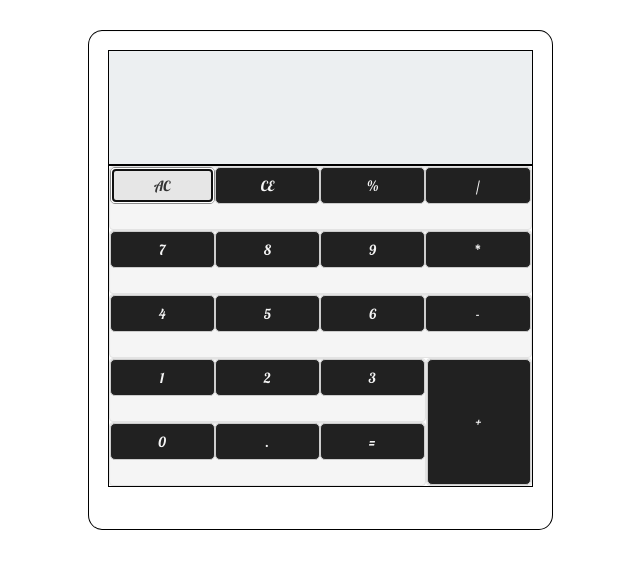
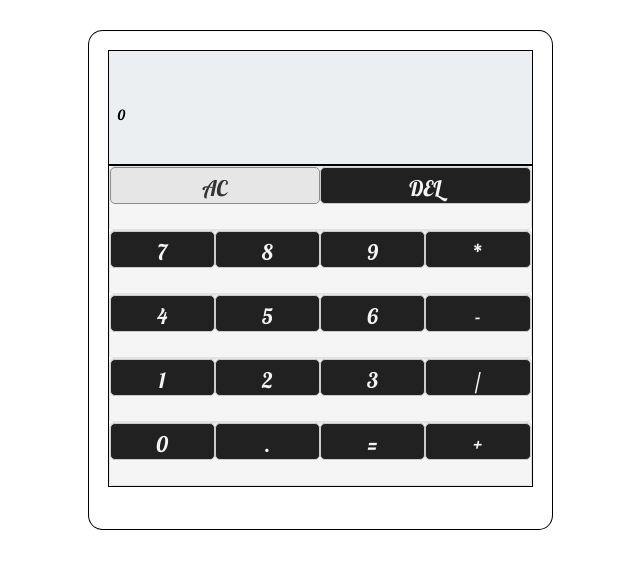
Before and after one commit to nibukdk/Javascript-Calculator, a website: page app.html in a window 1280 px wide. Both pictures are taken after a click on the button "AC". Shown: the whole page, without its empty margins (160-800 px from the left). Drawn offline with nearby package versions, Linux system fonts and the light colour scheme.

Commit message:
new edition

```diff
--- a/app.css
+++ b/app.css
@@ -24,22 +24,21 @@ body {
   color: #000;
   font-family: 'Lobster', cursive;
 }
-.outer_well .screen .result{
+
+.outer_well .screen .result {
   border: 1px solid #ECEFF1;
   height: 40%;
   width: 100%;
   text-align: right;
   padding: 8px;
+}
 
-
-}
-.outer_well .screen .work{
- border: 1px solid #ECEFF1;
- width: 100%;
- height: 60%;
- text-align: left;
- padding: 8px;
-
+.outer_well .screen .work {
+  border: 1px solid #ECEFF1;
+  width: 100%;
+  height: 60%;
+  text-align: left;
+  padding: 8px;
 }
 
 .lower_body {
@@ -54,23 +53,20 @@ body {
   padding: 0;
 }
 
-.fourth_line, .fifth_line {
-  width: 75%;
-}
-
-.lower_body .big_button_holder {
-  width: 25%;
-  height: 40%;
-}
-
 h1 {
   font-family: 'Lobster', cursive;
   text-align: center;
 }
 
+.btn:hover {
+  background: #424242;
+  color: #F5F5F5;
+}
+
 .btn {
   text-align: center;
   font-family: 'Lobster';
+  font-size: 1.53em;
   margin: 0 auto;
   padding: 5px;
   height: 60%;
@@ -78,14 +74,6 @@ h1 {
   background: #212121;
   color: #F5F5F5;
 }
-
-.btn:hover {
-  background: #212121;
-  color: #F5F5F5;
+.btn:focus{
+  outline: none;
 }
-
-.lower_body .big_button_holder .btn {
-  width: 100%;
-  height: 100%;
-  padding: 1px;
-}
--- a/app.html
+++ b/app.html
@@ -6,8 +6,8 @@
   <link href="https://fonts.googleapis.com/css?family=Lobster|Roboto" rel="stylesheet">
   <link href="https://maxcdn.bootstrapcdn.com/bootstrap/3.3.7/css/bootstrap.min.css" rel="stylesheet">
   <link href="app.css" rel="stylesheet">
-      <script  type="text/javascript" src="https://cdnjs.cloudflare.com/ajax/libs/jquery/3.2.1/jquery.min.js"></script>
-      <script  type="text/javascript" src="app.js"></script>
+  <script type="text/javascript" src="https://cdnjs.cloudflare.com/ajax/libs/jquery/3.2.1/jquery.min.js"></script>
+  <script type="text/javascript" src="app.js"></script>
 
 </head>
 
@@ -21,36 +21,35 @@
             <div class="work pull-left"></div>
           </div>
           <div class="lower_body">
-                <div class="well">
-                  <button class="btn btn-default col-md-3 col-sm-3">AC</button>
-                  <button class="btn btn-default col-md-3 col-sm-3">CE</button>
-                  <button class="btn btn-default col-md-3 col-sm-3 divide">%</button>
-                  <button class="btn btn-default col-md-3 col-sm-3">/</button>
+            <div class="well ">
+              <button class="btn btn-default col-md-6 col-sm-6">AC</button>
+              <button class="btn btn-default col-md-6 col-sm-6">DEL</button>
             </div>
             <div class="well">
               <button class="btn btn-default col-md-3 col-sm-3">7</button>
               <button class="btn btn-default col-md-3 col-sm-3">8</button>
               <button class="btn btn-default col-md-3 col-sm-3">9</button>
-                  <button class="btn btn-default col-md-3 col-sm-3 multiply">*</button>
+              <button id="multiply" class="btn btn-default col-md-3 col-sm-3 multiply">*</button>
             </div>
             <div class="well">
               <button class="btn btn-default col-md-3 col-sm-3">4</button>
               <button class="btn btn-default col-md-3 col-sm-3">5</button>
               <button class="btn btn-default col-md-3 col-sm-3">6</button>
-                  <button class="btn btn-default col-md-3 col-sm-3 sub">-</button>
+              <button id="sub" class="btn btn-default col-md-3 col-sm-3 sub">-</button>
             </div>
-                <div class="well pull-right big_button_holder">
-                  <button class="btn btn-default col-md-12 col-sm-12 add">+</button>
+
+            <div class="well ">
+              <button class="btn btn-default col-md-3 col-sm-3">1</button>
+              <button class="btn btn-default col-md-3 col-sm-3">2</button>
+              <button class="btn btn-default col-md-3 col-sm-3">3</button>
+              <button class="btn btn-default col-md-3 col-sm-3">/</button>
+
             </div>
-                <div class="well fourth_line">
-                  <button class="btn btn-default col-md-4 col-sm-4">1</button>
-                  <button class="btn btn-default col-md-4 col-sm-4">2</button>
-                  <button class="btn btn-default col-md-4 col-sm-4">3</button>
-                </div>
-                <div class="well fifth_line">
-                  <button class="btn btn-default col-md-4 col-sm-4">0</button>
-                  <button class="btn btn-default col-md-4 col-sm-4">.</button>
-                  <button class="btn btn-default col-md-4 col-sm-4">=</button>
+            <div class="well ">
+              <button class="btn btn-default col-md-3 col-sm-3">0</button>
+              <button class="btn btn-default col-md-3 col-sm-3">.</button>
+              <button class="btn btn-default col-md-3 col-sm-3 equals">=</button>
+              <button class="btn btn-default col-md-3 col-sm-3">+</button>
             </div>
           </div>
         </div>
@@ -58,4 +57,5 @@
     </div>
   </div>
 </body>
+
 </html>
--- a/app.js
+++ b/app.js
@@ -1,24 +1,30 @@
 $(document).ready(function() {
-  var add = $('add').val(),
-      sub = $('sub').val(),
-      divide = $('divide').val(),
-      multiply= $('multiply').val();
+  var strings;
+  $('.btn').on('click', function() {
+    var digit = $(this).html();
 
-    function add(var input1, var input2){
-      return input1+input2;
-    }
-    function sub(var input1, var input2){
-      return input1+input2;
-    }
-    function multiply(var input1, var input2){
-      return input1+input2;
-    }
-    function divide(var input1, var input2){
-      return input1+input2;
+
+    if (digit === "AC") {
+      $('.work').empty();
+      $('.work').html(0);
+      $('.result').empty();
+    } else if (digit === "DEL") {
+      if ($('.work').html().length === 1) {
+        $('.work').html(0);
+      } else {
+        var newString = $('.work').html().slice(0, $('.work').html().length - 1);
+        $('.work').html(newString);
+      }
+    } else if (digit === "=") {
+
+      var evaluated = eval(strings);
+      $('.result').html(evaluated);
+    } else {
+      $('.work').append(digit);
+      strings = $('.work').html();
     }
 
-  $('.btn').on('click',function(){
-    var digit=$(this).html();
-    $('.work').append(digit);
   });
+
+
 });
```
Lines whose indentation alone changed are shown as unchanged.
